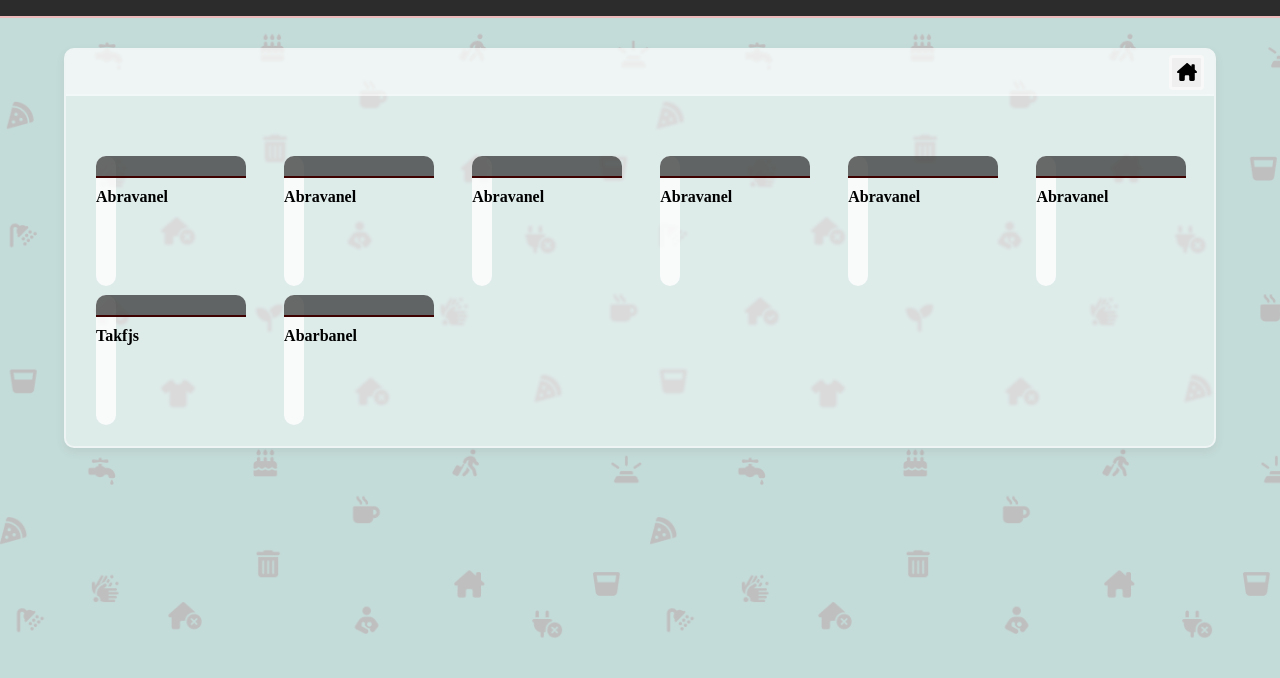
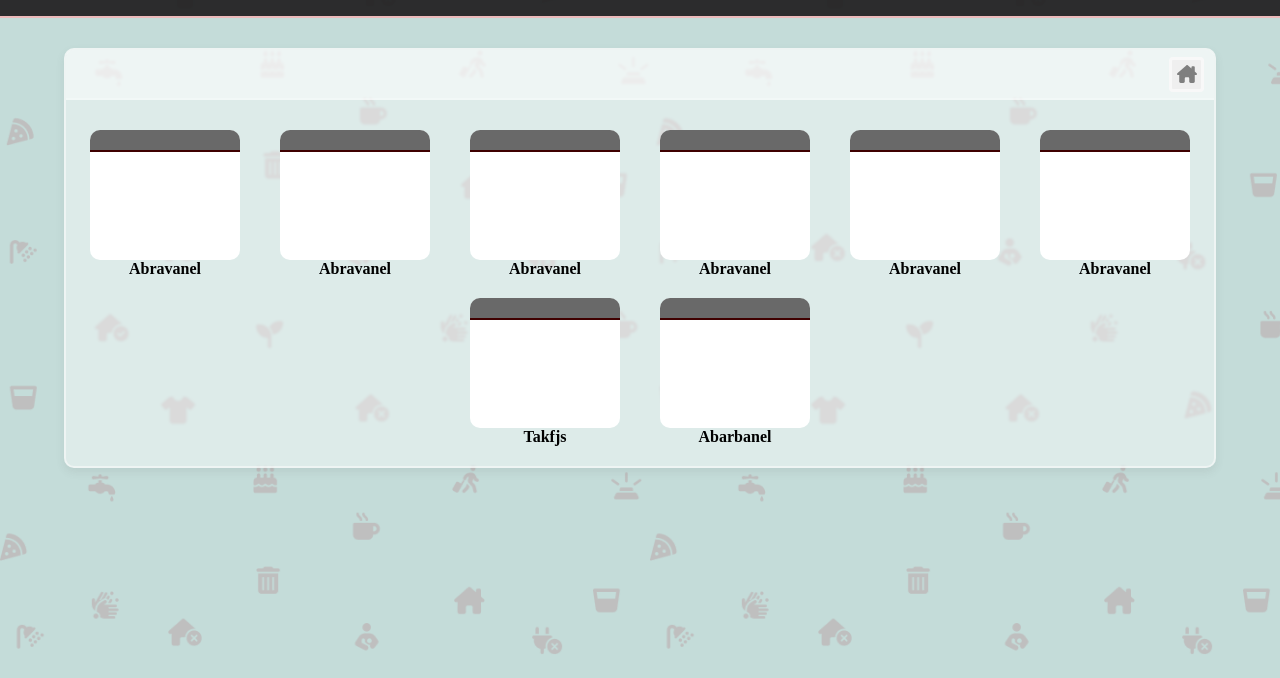
Before and after one commit to shmuelblau/SmartFamily, a Flask app: page /home in a window 1280 px wide. Shown: the part 122-800 px from the top of the page. Run offline with Flask 3, Linux system fonts and the light colour scheme.

Commit message:
fixsing sum problems in CSS: families grid -> flex

```diff
--- a/sql_maneger.py
+++ b/sql_maneger.py
@@ -46,7 +46,7 @@ class Families:
     def add_family(self, family_name: str, password: str) -> None:
         """ >>> \'the function automatically append to families_list\'"""
         sql.add_field(self.table_name, family_name, password)
-        self.families_list.insert(
+        self.families_list.insert(0,
             Family(sql.fetch_last_one(self.table_name)[0], family_name, password)
             )
 
@@ -99,7 +99,7 @@ class Users:
     def add_user(self, family_id: int, first_name: str, last_name: str, age: int, password: str = '000000', status: float = 0.0) -> None:
         """ >>> \'the function automatically append to users_list\'"""
         sql.add_field(self.table_name, family_id, first_name,last_name, age, password, status)
-        self.users_list.append(
+        self.users_list.insert(0,
             User(sql.fetch_last_one(self.table_name)[0], family_id, first_name, last_name, age, password,status)
         )
 
@@ -169,7 +169,7 @@ class Tasks:
     def add_task(self, user_id: int, task_name: str, description: str, category: int,status: int = 0) -> None:
         """ >>> \'the function automatically append to the tasks_list\'"""
         sql.add_field(self.table_name, user_id, task_name,description, category, status)
-        self.tasks_list.insert(
+        self.tasks_list.insert(0,
             Task(sql.fetch_last_one(self.table_name)[0], user_id, task_name, description, category)
         )
 
--- a/static/css/home-style.css
+++ b/static/css/home-style.css
@@ -1,3 +1,6 @@
+/* חלוקה לנושאים ולתתי נושאים: סדר לפי סדר העמוד ולוגיקה */
+
+
 * {
     margin: 0;
     padding: 0;
@@ -9,10 +12,13 @@ body {
     display: flex;
     flex-direction: column;
     align-items: center;
+
+
     background-color: rgb(196, 220, 217);
     background-image: url('../sources/icons/1111.png');
     background-repeat: repeat;
     background-size: 650px 800px;
+
     /* זמני */
     animation: moveUp 20000s linear infinite;
 }
@@ -55,9 +61,9 @@ header {
 
     width: 90%;
     min-width: 250px;
-    height: 400px;
 
     margin-top: 30px;
+    margin-bottom: 30px;
     /* padding: 20px;
     padding-top: 0; */
 
@@ -98,14 +104,18 @@ header {
 
     margin-right: 10px;
 
+    border: 3px solid rgba(255, 255, 255, 0.598);
+    border-radius: 4px;
+}
+
+
+.icon-add-family{
     background-image: url('../sources/svg/house-chimney-solid.svg');
     background-repeat: no-repeat;
     background-size: 20px 20px;
     background-position: 4.5px;
-    border: 3px solid rgba(255, 255, 255, 0.598);
-    border-radius: 4px;
+    filter:contrast(0.5%);
 }
-
 
 .add-family-button:hover{
     border: 3px solid rgb(255, 255, 255);
@@ -131,25 +141,34 @@ header {
     position: fixed;
     z-index: 1;
     left: 0;
-    top: 0;
+    top: 2;
     width: 100%;
     height: 100%;
-    background-color: rgba(255, 255, 255, 0.125);
-    backdrop-filter: blur(0.1px);
+    background-color: rgba(255, 255, 255, 0.308);
+    backdrop-filter: blur(0.3px);
 }
 
 
 .modal-content {
     background-color: #ffffff;
     display: grid;
-    margin: 15% auto;
+
+    width: 80%;
+    max-width: 500px;
+    min-width: 200px;
+
+    margin: 250px auto;
     padding: 20px;
+
     border: 3px solid rgba(226, 226, 226, 0.586);
     border-radius: 10px;
-    width: 80%;
-    max-width: 500px;
-    min-width: 250px;
     border-radius: 10px;
+}
+
+form{
+    display: flex;
+    flex-direction: column;
+    justify-content: center;
 }
 
 .close {
@@ -167,8 +186,6 @@ header {
     cursor: pointer;
 }
 
-/* ###### */
-
 .button {
     padding: 10px 20px;
     font-size: 16px;
@@ -179,6 +196,20 @@ header {
     border-radius: 7px;
 }
 
+.family-submit{
+    margin: 5px;
+    padding: 5px;
+    text-align: center;
+    border: 3px solid rgba(226, 226, 226, 0.586);
+    border-radius: 10px;
+}
+
+.family-submit:hover{
+    border: 3px solid rgba(226, 226, 226, 0.922);
+    background-color: rgba(214, 250, 251, 0.651);
+
+
+}
 
 .family-added{
     margin: 5px;
@@ -188,31 +219,84 @@ header {
     border-radius: 10px;
 }
 
-
+/* ###### */
 
 .families-body {
-    display: grid;
-    grid-template-columns: 1fr 1fr 1fr 1fr 1fr 1fr;
-
-    padding: 30px;
-    gap:3.5%;
+    display: flex;
+    flex-wrap: wrap;
+    justify-content: center;
+    align-content: space-between ;
 
 }
+
+/* @media (max-width: 1200px){
+    .families-body{
+    grid-template-columns: 1fr 1fr 1fr 1fr 1fr;
+    }
+    .families-body{
+        width: 150px;
+    }
+}
+
+@media (max-width: 1000px){
+    .families-body{
+    grid-template-columns: 1fr 1fr 1fr 1fr;
+    }
+    .families-body{
+        width: 150px;
+    }
+}
+
+@media (max-width: 800px){
+    .families-body{
+    grid-template-columns: 1fr 1fr 1fr;
+    }
+    .families-body{
+        width: 150px;
+
+    }
+
+}
+@media (max-width: 600px){
+    .families-body{
+    grid-template-columns: 1fr 1fr;
+    }
+    .families-body{
+        width: 150px;
+    }
+
+}
+
+@media (max-width: 400px){
+    .families-body{
+    grid-template-columns: 1fr;
+    }
+    .families-body{
+        width: 150px;
+    }
+
+}
+ */
 .family-body{
-    width: 13%;
+    width: 150px;
     height: 130px;
-    background-color: rgba(255, 255, 255, 0.785);
+    margin: 0 20px;
+    background-color: rgb(255, 255, 255);
     border-radius: 10px;
 
 }
 
 .family-button {
     display: flex;
-    background-color: rgba(255, 255, 255, 0);
+    width: 150px;
+    height: 100%;
+    background-color: rgba(193, 15, 15, 0);
     border: 0;
+
 }
 
 .family-head {
+    width: 150px;
     margin-bottom: 10px;
 }
 
@@ -230,6 +314,7 @@ header {
 .bold{
     font-size: 1rem;
     font-weight: bold;
+    margin-bottom: 20px;
 
 }
 
@@ -245,4 +330,5 @@ header {
     border: 2px dashed #ccc;
     border-radius: 10px;
     margin: 20px 0;
+
 }
--- a/templates/home.html
+++ b/templates/home.html
@@ -20,7 +20,7 @@
                 <input class="family-added" type="text" name="family_name" placeholder="שם משפחה" required>
                 <input class="family-added" type="text" name="code1" placeholder="קוד אבא" required>
                 <input class="family-added" type="text" name="code2" placeholder="קוד אמא" required>
-                <button type="submit" class="family-button">הוסף משפחה</button>
+                <button type="submit" class="family-submit">הוסף משפחה</button>
             </form>
         </div>
     </div>
@@ -28,25 +28,29 @@
     <main class="main">
         <div class="main-head">
             <div>
-                <button class="add-family-button" id="openModalBtn"></button>
+                <button class="add-family-button" id="openModalBtn">
+                    <svg class="icon-add-family"></svg>
+                </button>
             </div>
         </div>
 
         {% if families | length > 0 %}
         <div class="families-body">
             {% for family in families %}
-            <form class="family-body" action="{{ url_for('family', idfamily=family.id) }}">
+            <form action="{{ url_for('family', idfamily=family.id) }}">
+                <div class="family-body">
                 <button class="family-button">
                 <div class="family-head">
                     <div class="head_border"></div>
                 </div>
                 </button>
-                <span class="bold">{{ family.family_name }} </span>
+            </div>
+            <span class="bold">{{ family.family_name }} </span>
             </form>
             {% endfor %}
         </div>
         {% else %}
-        <div class="bold first">
+        <div class="no-family-masseg">
             !עדיין אין משפחות רשומות - היו הראשונים להצטרף
         </div>
         {% endif %}
```
Also changed, not shown: static/database/smart_family.db.
